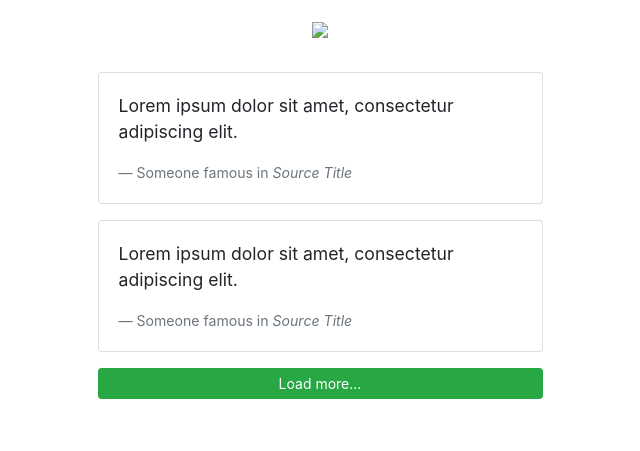
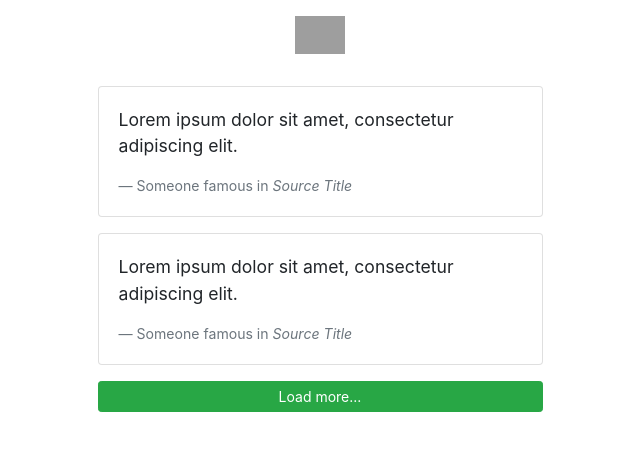
Before and after one commit to RCLDevelopers/load-more-records-using-php-mysql-ajax, a PHP site: page / in a window 1280 px wide. Shown: the top 451 px of the page, without its empty margins (320-960 px from the left). Run offline with PHP 8.4, Linux system fonts and the light colour scheme; data comes from the database, SQL or seed files in the repository; some libraries are stand-ins or nearby versions; grey boxes are pictures that could not be loaded.

Commit message:
First Commit

```diff
--- a/constants.php
+++ b/constants.php
@@ -5,7 +5,7 @@
 define('DB_HOST', 'localhost');
 define('DB_USERNAME', 'root');
 define('DB_PASSWORD', '');
-define('DB_NAME', 'codingbirds');
+define('DB_NAME', 'ZangticsEm');
 
 /**
  * Define no. of records to be load each time
--- a/index.php
+++ b/index.php
@@ -4,19 +4,19 @@
     <meta charset="UTF-8">
     <meta name="viewport" content="width=device-width, user-scalable=no, initial-scale=1.0, maximum-scale=1.0, minimum-scale=1.0">
     <meta http-equiv="X-UA-Compatible" content="ie=edge">
-    <link rel="icon" href="https://codingbirdsonline.com/wp-content/uploads/2019/12/cropped-coding-birds-favicon-2-1-192x192.png" type="image/x-icon">
+    <link rel="icon" href="" type="image/x-icon">
     <link rel="stylesheet" href="https://stackpath.bootstrapcdn.com/bootstrap/4.3.1/css/bootstrap.min.css">
     <link rel="stylesheet" href="https://use.fontawesome.com/releases/v5.8.2/css/all.css">
     <script src="https://ajax.googleapis.com/ajax/libs/jquery/3.4.1/jquery.min.js"></script>
     <script type="text/javascript" src="https://stackpath.bootstrapcdn.com/bootstrap/4.3.1/js/bootstrap.bundle.min.js"></script>
-    <title>How to load more records using php, mysql & AJAX - Coding Birds Online</title>
+    <title>How to load more records using php, mysql & AJAX</title>
     <style> .blockquote  { font-size: 1.1rem !important; }</style>
 </head>
 <body>
 <div class="container">
    <div class="mt-3 mb-3">
        <center>
-           <img src="https://codingbirdsonline.com/wp-content/uploads/2020/01/cropped-coding-birds-online-favicon-180x180.png" width="50"/>
+           <img src="https://zangticsdigital.com/storage/web-logo-rr-1.png" width="50"/>
        </center>
    </div>
     <div class="row">
```
